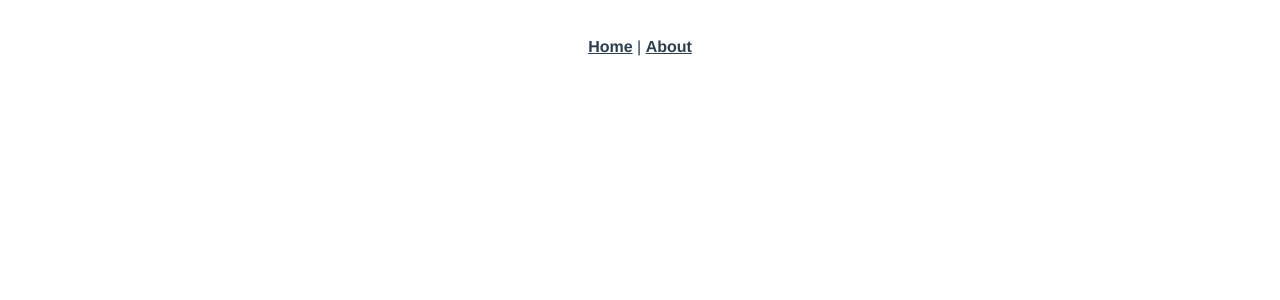
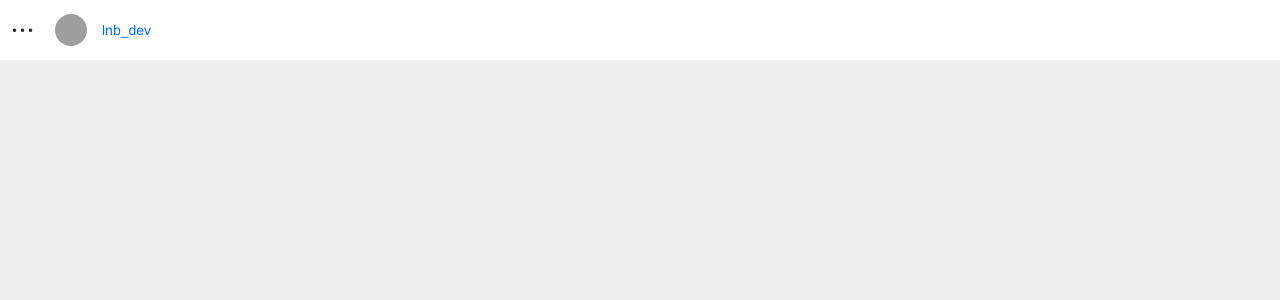
Before and after one commit to 844944333/vantBlog, a Vue app: page /home in a window 1280 px wide. Shown: the top 300 px of the page. Built offline with nearby package versions, Linux system fonts and the light colour scheme; grey boxes are pictures that could not be loaded.

Commit message:
add header

```diff
--- a/babel.config.js
+++ b/babel.config.js
@@ -1,5 +1,13 @@
 module.exports = {
   presets: [
     '@vue/cli-plugin-babel/preset'
+  ],
+  plugins: [
+      /* 实现 vant 按需引入 */
+    ['import', {
+      libraryName: 'vant',
+      libraryDirectory: 'es',
+      style: true
+    }, 'vant']
   ]
 }
--- a/package.json
+++ b/package.json
@@ -1,5 +1,5 @@
 {
-  "name": "vant_blog",
+  "name": "lnb_dev",
   "version": "0.1.0",
   "private": true,
   "scripts": {
@@ -10,6 +10,8 @@
   "dependencies": {
     "core-js": "^3.6.5",
     "register-service-worker": "^1.7.1",
+    "reset-css": "^5.0.1",
+    "vant": "^2.12.18",
     "vue": "^2.6.11",
     "vue-router": "^3.2.0"
   },
@@ -20,6 +22,7 @@
     "@vue/cli-plugin-router": "~4.5.0",
     "@vue/cli-service": "~4.5.0",
     "babel-eslint": "^10.1.0",
+    "babel-plugin-import": "^1.13.3",
     "eslint": "^6.7.2",
     "eslint-plugin-vue": "^6.2.2",
     "sass": "^1.26.5",
--- a/src/App.vue
+++ b/src/App.vue
@@ -1,32 +1,24 @@
 <template>
   <div id="app">
-    <div id="nav">
-      <router-link to="/">Home</router-link> |
-      <router-link to="/about">About</router-link>
-    </div>
     <router-view/>
   </div>
 </template>
 
 <style lang="scss">
+html, body {
+  height: 100%;
+}
 #app {
+  min-height: 100%;
+  width: 100%;
   font-family: Avenir, Helvetica, Arial, sans-serif;
-  -webkit-font-smoothing: antialiased;
-  -moz-osx-font-smoothing: grayscale;
-  text-align: center;
-  color: #2c3e50;
+  background: #efefef;
+  font-size: .14rem;
+}
+html {
+  font-size: 100px !important;
+  /* 设置字体大小为 16px ---> font-size: .16rem */
+  --themeColor: #006dfe;
 }
 
-#nav {
-  padding: 30px;
-
-  a {
-    font-weight: bold;
-    color: #2c3e50;
-
-    &.router-link-exact-active {
-      color: #42b983;
-    }
-  }
-}
 </style>
--- a/src/components/HelloWorld.vue
+++ /dev/null
@@ -1,60 +0,0 @@
-<template>
-  <div class="hello">
-    <h1>{{ msg }}</h1>
-    <p>
-      For a guide and recipes on how to configure / customize this project,<br>
-      check out the
-      <a href="https://cli.vuejs.org" target="_blank" rel="noopener">vue-cli documentation</a>.
-    </p>
-    <h3>Installed CLI Plugins</h3>
-    <ul>
-      <li><a href="https://github.com/vuejs/vue-cli/tree/dev/packages/%40vue/cli-plugin-babel" target="_blank" rel="noopener">babel</a></li>
-      <li><a href="https://github.com/vuejs/vue-cli/tree/dev/packages/%40vue/cli-plugin-pwa" target="_blank" rel="noopener">pwa</a></li>
-      <li><a href="https://github.com/vuejs/vue-cli/tree/dev/packages/%40vue/cli-plugin-router" target="_blank" rel="noopener">router</a></li>
-      <li><a href="https://github.com/vuejs/vue-cli/tree/dev/packages/%40vue/cli-plugin-eslint" target="_blank" rel="noopener">eslint</a></li>
-    </ul>
-    <h3>Essential Links</h3>
-    <ul>
-      <li><a href="https://vuejs.org" target="_blank" rel="noopener">Core Docs</a></li>
-      <li><a href="https://forum.vuejs.org" target="_blank" rel="noopener">Forum</a></li>
-      <li><a href="https://chat.vuejs.org" target="_blank" rel="noopener">Community Chat</a></li>
-      <li><a href="https://twitter.com/vuejs" target="_blank" rel="noopener">Twitter</a></li>
-      <li><a href="https://news.vuejs.org" target="_blank" rel="noopener">News</a></li>
-    </ul>
-    <h3>Ecosystem</h3>
-    <ul>
-      <li><a href="https://router.vuejs.org" target="_blank" rel="noopener">vue-router</a></li>
-      <li><a href="https://vuex.vuejs.org" target="_blank" rel="noopener">vuex</a></li>
-      <li><a href="https://github.com/vuejs/vue-devtools#vue-devtools" target="_blank" rel="noopener">vue-devtools</a></li>
-      <li><a href="https://vue-loader.vuejs.org" target="_blank" rel="noopener">vue-loader</a></li>
-      <li><a href="https://github.com/vuejs/awesome-vue" target="_blank" rel="noopener">awesome-vue</a></li>
-    </ul>
-  </div>
-</template>
-
-<script>
-export default {
-  name: 'HelloWorld',
-  props: {
-    msg: String
-  }
-}
-</script>
-
-<!-- Add "scoped" attribute to limit CSS to this component only -->
-<style scoped lang="scss">
-h3 {
-  margin: 40px 0 0;
-}
-ul {
-  list-style-type: none;
-  padding: 0;
-}
-li {
-  display: inline-block;
-  margin: 0 10px;
-}
-a {
-  color: #42b983;
-}
-</style>
--- a/src/main.js
+++ b/src/main.js
@@ -1,7 +1,9 @@
 import Vue from 'vue'
 import App from './App.vue'
-import './registerServiceWorker'
 import router from './router'
+import '@/vantui/index'
+/* 引入初始化 css */
+import 'reset-css'
 
 Vue.config.productionTip = false
 
--- a/src/registerServiceWorker.js
+++ /dev/null
@@ -1,32 +0,0 @@
-/* eslint-disable no-console */
-
-import { register } from 'register-service-worker'
-
-if (process.env.NODE_ENV === 'production') {
-  register(`${process.env.BASE_URL}service-worker.js`, {
-    ready () {
-      console.log(
-        'App is being served from cache by a service worker.\n' +
-        'For more details, visit https://goo.gl/AFskqB'
-      )
-    },
-    registered () {
-      console.log('Service worker has been registered.')
-    },
-    cached () {
-      console.log('Content has been cached for offline use.')
-    },
-    updatefound () {
-      console.log('New content is downloading.')
-    },
-    updated () {
-      console.log('New content is available; please refresh.')
-    },
-    offline () {
-      console.log('No internet connection found. App is running in offline mode.')
-    },
-    error (error) {
-      console.error('Error during service worker registration:', error)
-    }
-  })
-}
--- a/src/router/index.js
+++ b/src/router/index.js
@@ -7,19 +7,15 @@ Vue.use(VueRouter)
 const routes = [
   {
     path: '/',
+    redirect: '/home'
+  },
+  {
+    path: '/home',
     name: 'Home',
     component: Home
-  },
-  {
-    path: '/about',
-    name: 'About',
-    // route level code-splitting
-    // this generates a separate chunk (about.[hash].js) for this route
-    // which is lazy-loaded when the route is visited.
-    component: () => import(/* webpackChunkName: "about" */ '../views/About.vue')
   }
 ]
-
+// component: () => import(/* webpackChunkName: "about" */ '../views/About.vue')
 const router = new VueRouter({
   mode: 'history',
   base: process.env.BASE_URL,
--- /dev/null
+++ b/src/vantui/index.js
@@ -0,0 +1,6 @@
+import Vue from 'vue'
+import { Button, Icon, Popup } from 'vant'
+
+Vue.use(Popup);
+Vue.use(Icon);
+Vue.use(Button)
--- a/src/views/About.vue
+++ b/src/views/About.vue
@@ -1,5 +1,5 @@
 <template>
-  <div class="about">
-    <h1>This is an about page</h1>
+  <div>
+    e
   </div>
 </template>
--- a/src/views/Home.vue
+++ b/src/views/Home.vue
@@ -1,18 +1,140 @@
 <template>
   <div class="home">
-    <img alt="Vue logo" src="../assets/logo.png">
-    <HelloWorld msg="Welcome to Your Vue.js App"/>
+    <div class="header">
+      <van-icon name="ellipsis" class="header_more" @click="more" ref="more"/>
+      <div class="header_info">
+        <img class="logo" src="http://rocky10.cn/static/img/-father.06bdb82f.jpg" alt="">
+        <span class="name">lnb_dev</span>
+      </div>
+      <van-popup v-model="showMore" position="left" class="home_popup" >
+        <div class="header_info_wrap">
+          <router-link to="/">
+            <div class="header_info" @click="toHome">
+              <img class="logo" src="http://rocky10.cn/static/img/-father.06bdb82f.jpg" alt="">
+              <span class="name">lnb_dev</span>
+            </div>
+          </router-link>
+          <van-icon name="close" class="popup_close" @click="showMore = false" />
+        </div>
+        <div class="popup_list">
+          <router-link to="/about" class="popup_list_item">
+            <div @click="closeMore(0)" class="list_item_wrap">
+              <div :class="{more_title: moreIndex === 0}">首页</div>
+              <van-icon name="arrow" :class="{more_title: moreIndex === 0}" />
+            </div>
+          </router-link>
+          <router-link to="/" class="popup_list_item">
+            <div @click="closeMore(1)" class="list_item_wrap">
+              <div :class="{more_title: moreIndex === 1}">学习</div>
+              <van-icon name="arrow" :class="{more_title: moreIndex === 1}" />
+            </div>
+          </router-link>
+          <router-link to="/" class="popup_list_item">
+            <div @click="closeMore(2)" class="list_item_wrap" :class="{more_title: moreIndex === 2}">
+              <div :class="{more_title: moreIndex === 2}">分类</div>
+              <van-icon name="arrow" :class="{more_title: moreIndex === 2}" />
+            </div>
+          </router-link>
+        </div>
+      </van-popup>
+    </div>
   </div>
 </template>
 
 <script>
-// @ is an alias to /src
-import HelloWorld from '@/components/HelloWorld.vue'
 
 export default {
   name: 'Home',
-  components: {
-    HelloWorld
+  data () {
+    return {
+      showMore: false,
+      moreIndex: 0
+    }
+  },
+  methods: {
+    more () {
+      this.showMore = true
+      this.$refs.more.style.fontSize = '.25rem'
+    },
+    closeMore (index) {
+      this.showMore = false
+      this.moreIndex = index
+    },
+    toHome () {
+      // this.$router.push({
+      //   path: '/'
+      // })
+    }
   }
 }
 </script>
+
+<style lang="scss" scoped>
+.home {
+  .header {
+    padding: 0 .1rem;
+    display: flex;
+    align-items: center;
+    background: #fff;
+    height: .6rem;
+    .header_more {
+      font-size: .25rem;
+    }
+    .home_popup {
+      height: 100%;
+      width: 70%;
+      background: #efefef;
+      .header_info_wrap {
+        display: flex;
+        justify-content: space-between;
+        align-items: center;
+        background: #fff;
+        .popup_close {
+          display: flex;
+          align-items: center;
+          justify-content: center;
+          margin-right: .12rem;
+          font-weight: 600;
+          font-size: .16rem;
+          width: .32rem;
+          height: .32rem;
+          color: darkgreen;
+        }
+      }
+      .popup_list {
+        padding: 0 .2rem;
+        .popup_list_item {
+          padding: .15rem 0;
+          display: flex;
+          .list_item_wrap {
+            width: 100%;
+            display: flex;
+            align-items: center;
+            justify-content: space-between;
+            .more_title {
+              font-weight: 600;
+            }
+          }
+        }
+      }
+    }
+  }
+}
+
+.header_info {
+  height: .6rem;
+  display: flex;
+  align-items: center;
+  background: #fff;
+  padding-left: .2rem;
+  .logo {
+    width: .32rem;
+    height: .32rem;
+    border-radius: 50%;
+    margin-right: .15rem;
+  }
+  .name {
+    color: var(--themeColor);
+  }
+}
+</style>
--- /dev/null
+++ b/vue.config.js
@@ -0,0 +1,6 @@
+module.exports = {
+    // 改变服务的端口
+    devServer: {
+        port: 8088
+    }
+}
```
Also changed, not shown: 1 other file (tests, documents, lock files or other folders).
